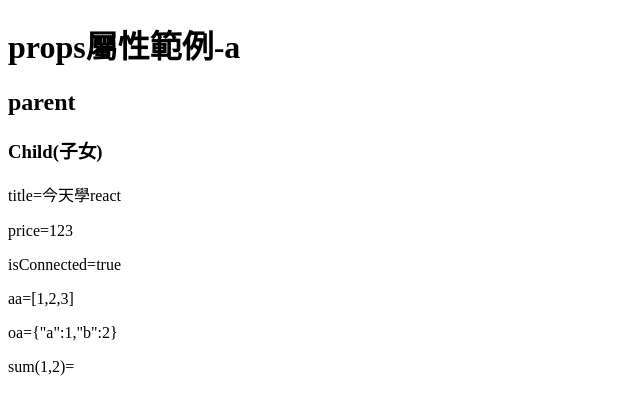
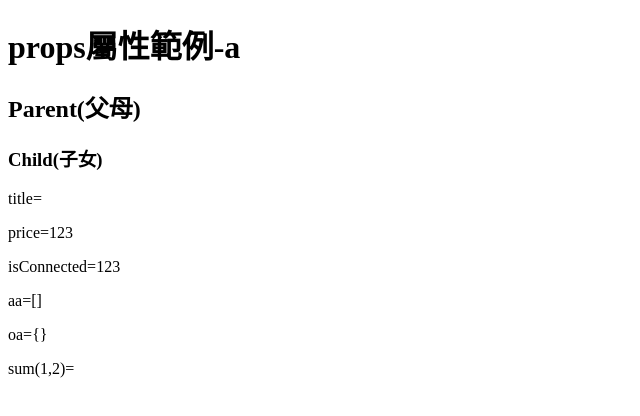
Before and after one commit to FrostAce52/next-base-main, a Next.js app: page /cs-0930/props-a in a window 1280 px wide. Shown: the top 416 px of the page, without its empty margins (0-640 px from the left). Built offline with nearby package versions, Linux system fonts and the light colour scheme.

Commit message:
propTypes

```diff
--- a/components/props-a/parent.js
+++ b/components/props-a/parent.js
@@ -1,19 +1,13 @@
 import React, { useState, useEffect } from 'react'
 import Child from './child'
+
 export default function Parent(props) {
   return (
     <>
-      <h2>parent</h2>
+      <h2>Parent(父母)</h2>
       {/* 誰render誰 (父母render子女) */}
       {/* 父母元件利用類似HTML給定屬性值的方式，傳遞各種類型的值給子女元件 */}
-      <Child
-        title="今天學react"
-        price={123}
-        isConnected={true}
-        aa={[1, 2, 3]}
-        oa={{ a: 1, b: 2 }}
-        // sum={(x, y) => x + y}
-      />
+      <Child title={false} price={'123'} isConnected={123} />
     </>
   )
 }
```
Also changed, not shown: components/props-a/child.js (+10 -0 lines).
